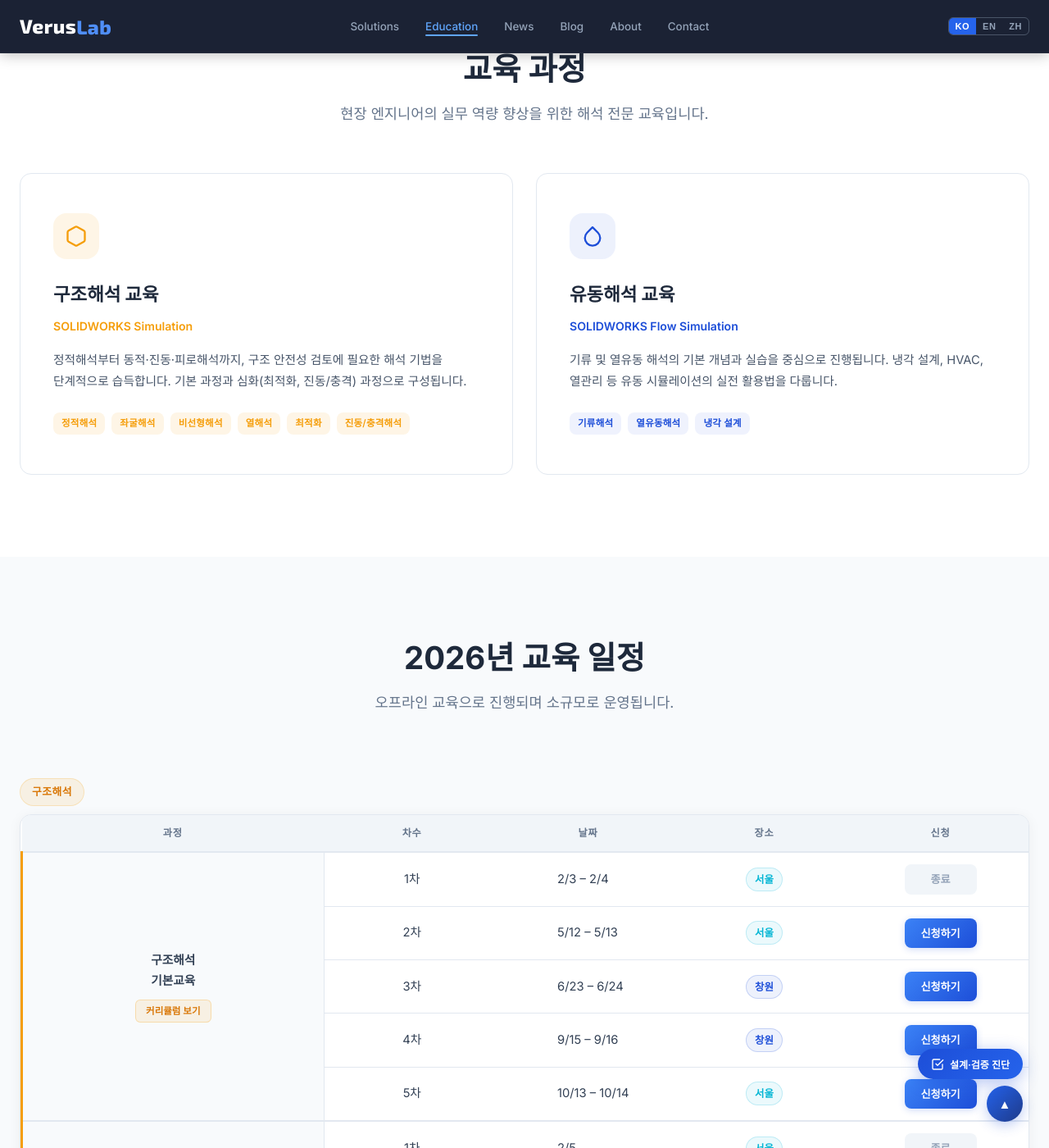
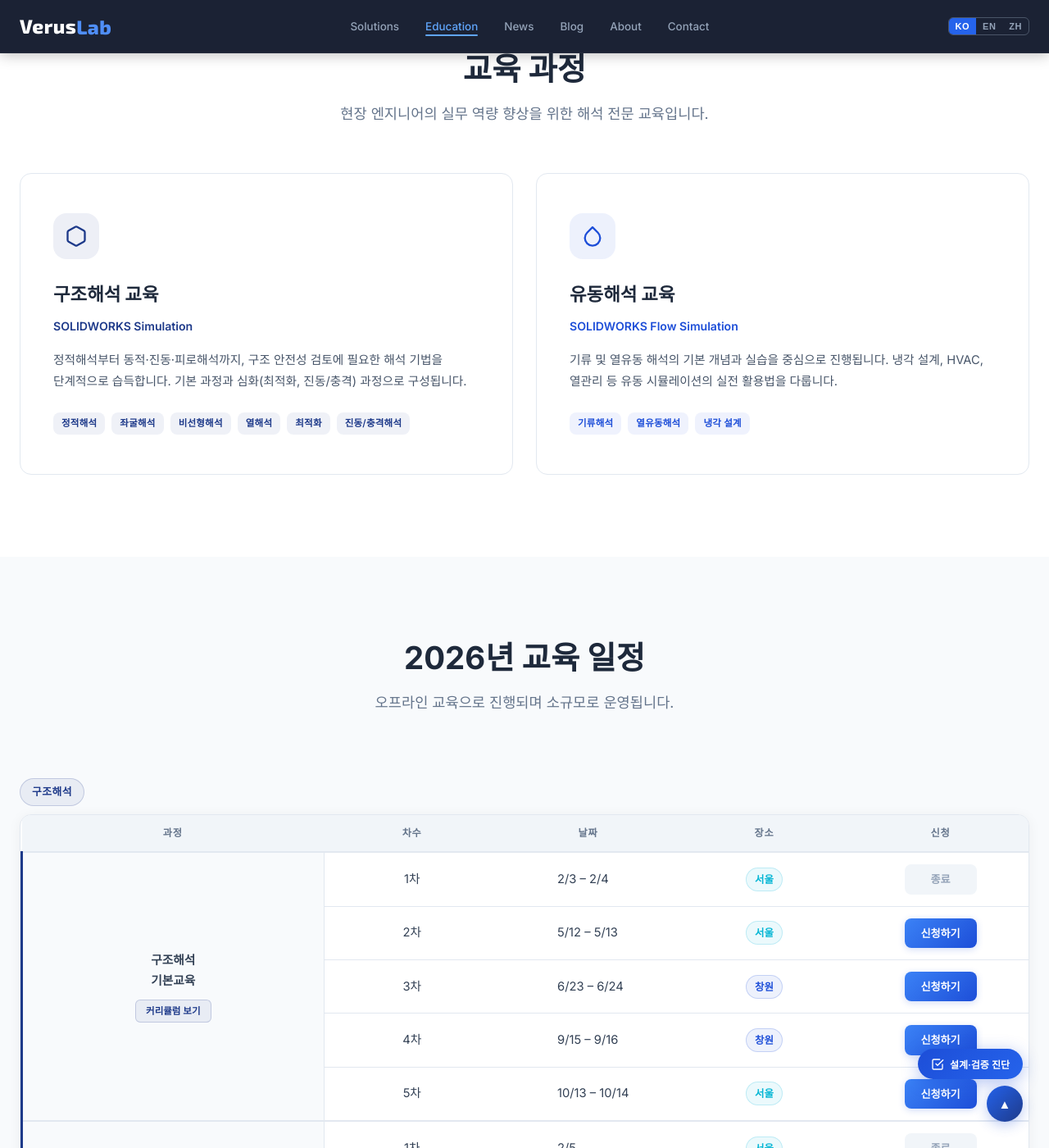
Before and after one commit to VerusLab-KR/Homepage, a Jekyll site: the page built from education/index.html, in a window 1280 px wide and 1400 px high, scrolled down 939 px. Shown: the whole window at 82% size. Built offline with Jekyll 4.4.1, drawn with Linux system fonts in a browser that asks for light colours.

Commit message:
Change structural course color from amber to navy (#1e3a8a)
Co-Authored-By: Claude Sonnet 4.6 <noreply@anthropic.com>

```diff
--- a/education/index.html
+++ b/education/index.html
@@ -93,23 +93,23 @@ h2{font-size:clamp(1.6rem,3vw,2.4rem);font-weight:700;line-height:1.2;margin-bot
 .course-card:hover{transform:translateY(-6px);box-shadow:var(--shadow-xl);border-color:transparent}
 .course-card:hover::before{transform:scaleX(1)}
 .course-card:hover::after{opacity:.12}
-.course-card.structural::before{background:linear-gradient(90deg,#fbbf24,var(--amber))}
-.course-card.structural::after{background:var(--amber)}
+.course-card.structural::before{background:linear-gradient(90deg,var(--blue-d),#1e40af)}
+.course-card.structural::after{background:var(--blue-d)}
 .course-card.fluid::before{background:linear-gradient(90deg,var(--blue-400),var(--blue))}
 .course-card.fluid::after{background:var(--blue)}
 .course-icon{width:56px;height:56px;border-radius:16px;display:flex;align-items:center;justify-content:center;font-size:1.5rem;margin-bottom:24px}
-.course-card.structural .course-icon{background:rgba(245,158,11,.1);color:var(--amber)}
+.course-card.structural .course-icon{background:rgba(30,58,138,.08);color:var(--blue-d)}
 .course-card.fluid .course-icon{background:rgba(29,78,216,.08);color:var(--blue)}
 .course-card h3{font-size:1.4rem;font-weight:800;margin-bottom:8px;letter-spacing:0}
 .course-card.structural h3{color:var(--slate-8)}
 .course-card.fluid h3{color:var(--slate-8)}
 .course-tagline{font-size:.88rem;font-weight:600;margin-bottom:16px}
-.course-card.structural .course-tagline{color:var(--amber)}
+.course-card.structural .course-tagline{color:var(--blue-d)}
 .course-card.fluid .course-tagline{color:var(--blue)}
 .course-card p{font-size:.92rem;color:var(--slate-6);line-height:1.8;margin-bottom:24px;word-break:keep-all}
 .course-tags{display:flex;gap:8px;flex-wrap:wrap}
 .course-tag{font-size:.72rem;font-weight:600;padding:4px 10px;border-radius:8px;letter-spacing:.02em}
-.course-card.structural .course-tag{background:rgba(245,158,11,.1);color:var(--amber)}
+.course-card.structural .course-tag{background:rgba(30,58,138,.07);color:var(--blue-d)}
 .course-card.fluid .course-tag{background:rgba(29,78,216,.07);color:var(--blue)}
 
 /* Schedule */
@@ -120,12 +120,12 @@ h2{font-size:clamp(1.6rem,3vw,2.4rem);font-weight:700;line-height:1.2;margin-bot
 .schedule-table tbody tr:last-child td{border-bottom:none}
 .schedule-table tr:hover td{background:var(--blue-50)}
 .course-name-cell{font-weight:700;color:var(--slate-8);border-right:1px solid var(--slate-2);border-bottom:2px solid var(--slate-2)!important;background:var(--slate-0)!important;vertical-align:middle!important;text-align:center;white-space:nowrap;padding:16px 24px!important}
-.schedule-table.structural .course-name-cell{border-left:3px solid var(--amber)}
+.schedule-table.structural .course-name-cell{border-left:3px solid var(--blue-d)}
 .schedule-table.fluid .course-name-cell{border-left:3px solid var(--blue)}
 .course-group-end td{border-bottom:2px solid var(--slate-2)!important}
 .last-group{border-bottom:none!important}
 .sched-group-title{display:inline-flex;align-items:center;font-size:.8rem;font-weight:700;letter-spacing:.04em;padding:5px 14px;border-radius:20px;margin:20px 0 10px}
-.sched-group-title.structural{background:rgba(245,158,11,.1);color:var(--amber-d);border:1px solid rgba(245,158,11,.2)}
+.sched-group-title.structural{background:rgba(30,58,138,.07);color:var(--blue-d);border:1px solid rgba(30,58,138,.2)}
 .sched-group-title.fluid{background:rgba(29,78,216,.07);color:var(--blue);border:1px solid rgba(29,78,216,.15);margin-top:44px}
 .sched-note{font-size:.8rem;color:var(--slate-5);margin-top:10px;padding:0 2px}
 .sched-session{font-size:.85rem;color:var(--slate-6);white-space:nowrap;text-align:center}
@@ -189,12 +189,12 @@ h2{font-size:clamp(1.6rem,3vw,2.4rem);font-weight:700;line-height:1.2;margin-bot
 .btn-curriculum{
   display:block;margin:10px auto 0;padding:5px 12px;
   border-radius:6px;font-size:.72rem;font-weight:600;
-  background:rgba(245,158,11,.1);color:var(--amber-d);
-  border:1px solid rgba(245,158,11,.25);cursor:pointer;
+  background:rgba(30,58,138,.07);color:var(--blue-d);
+  border:1px solid rgba(30,58,138,.2);cursor:pointer;
   transition:var(--transition);font-family:inherit;
   line-height:1.4;
 }
-.btn-curriculum:hover{background:rgba(245,158,11,.2);transform:translateY(-1px)}
+.btn-curriculum:hover{background:rgba(30,58,138,.14);transform:translateY(-1px)}
 .btn-curriculum.fluid{background:rgba(29,78,216,.07);color:var(--blue);border-color:rgba(29,78,216,.2)}
 .btn-curriculum.fluid:hover{background:rgba(29,78,216,.12)}
 
@@ -221,7 +221,7 @@ h2{font-size:clamp(1.6rem,3vw,2.4rem);font-weight:700;line-height:1.2;margin-bot
 }
 .curriculum-modal-title{font-size:1.1rem;font-weight:800;color:var(--slate-8)}
 .curriculum-modal-subtitle{font-size:.8rem;font-weight:600;margin-top:4px}
-.curriculum-modal-subtitle.structural{color:var(--amber)}
+.curriculum-modal-subtitle.structural{color:var(--blue-d)}
 .curriculum-modal-subtitle.fluid{color:var(--blue)}
 .curriculum-modal-close{
   width:32px;height:32px;border-radius:50%;border:none;flex-shrink:0;
@@ -245,7 +245,7 @@ h2{font-size:clamp(1.6rem,3vw,2.4rem);font-weight:700;line-height:1.2;margin-bot
   font-size:.78rem;color:var(--slate-6);line-height:1.65;
   padding:2px 0 2px 14px;position:relative;
 }
-.curriculum-topics li::before{content:'·';position:absolute;left:0;color:var(--amber);font-weight:700}
+.curriculum-topics li::before{content:'·';position:absolute;left:0;color:var(--blue-d);font-weight:700}
 .curriculum-topics li.fluid::before{color:var(--blue)}
 @media(max-width:600px){
   .curriculum-sections{columns:1}
```
